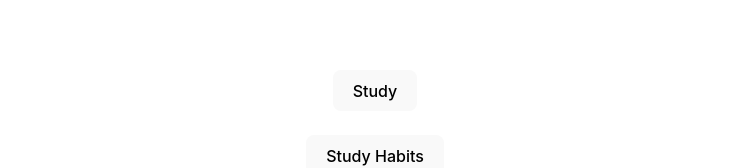
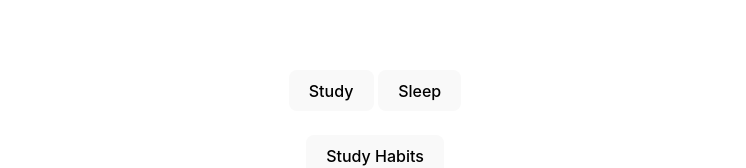
Before and after one commit to mikelyons/study-game, a React (Vite) app: page / in a window 1280 px wide. Shown: the part 419-587 px from the top of the page, without its empty margins (265-1011 px from the left). Built offline with nearby package versions, Linux system fonts and the light colour scheme.

Commit message:
let's make sure we can use energy and not just look at it

```diff
--- a/src/App.tsx
+++ b/src/App.tsx
@@ -43,6 +43,9 @@ function App() {
           {/* Knowledge is {knowledge} */}
           Study
         </button>
+        &nbsp;
+        <button onClick={() => setEnergy((energy) => energy + 1)}>Sleep</button>
+
         {studyPowerUpgradeAvailable &&
           <>
             <br />
```
